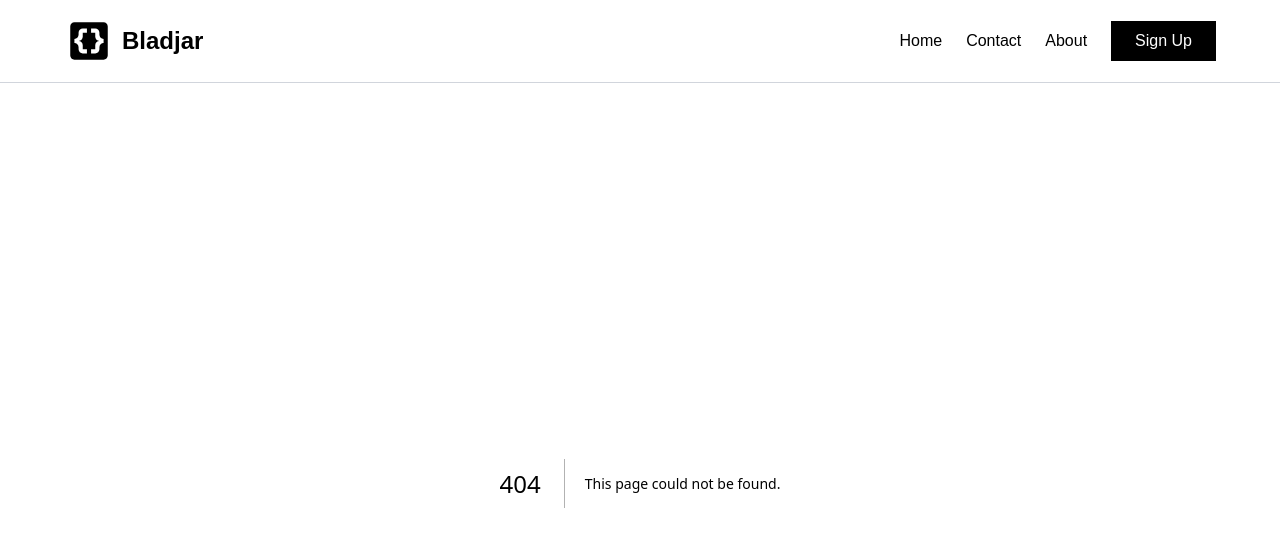
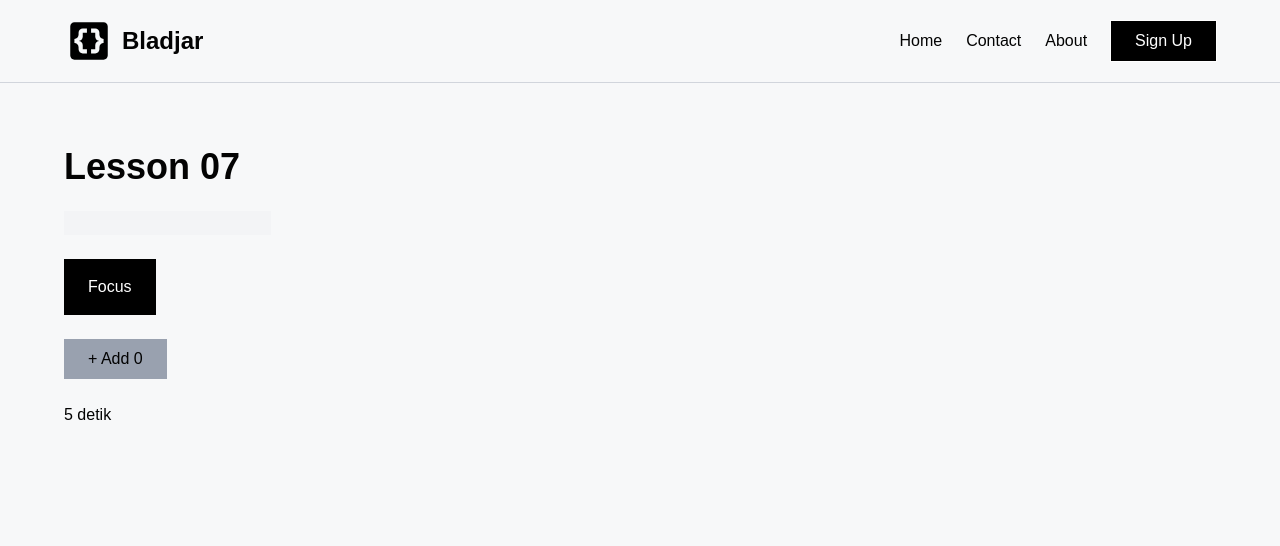
Before and after one commit to sundeeseeyou/lessons, a Next.js app in the folder next-lesson/: page /07-effect-and-ref in a window 1280 px wide. Before the commit this address had no page. Shown: the top 546 px of the page. Built offline with nearby package versions, Linux system fonts and the light colour scheme.

Commit message:
finalize lesson 007

```diff
--- /dev/null
+++ b/next-lesson/src/app/07-effect-and-ref/NOTES.md
@@ -0,0 +1,40 @@
+# Lesson 07 - useEffect and useRef
+
+## Experience:
+
+- Learn about useEffect and useRef
+- useRef is similar to a selector in css or jquery, but it will automatically trigger something to the target that have attribute ref=""
+- useEffect, as i understand, a sequence of effect that happen after something?
+- Learn how to use setInterval() and clearInterval()
+
+## Implementation:
+
+- preparation to useRef or useEffect `import { useRef , useEffect } from "react";` both hooks, must use the "use client";
+- Syntax of useRef `const ref = useRef<TypeOfComponent>(null)`
+- Syntax of useEffect
+
+`useEffect (() => {//logic/args},[])`
+
+- The Array on useEffect can do these
+  - Empty array, the effect execute for the first time
+  - Array with function inside, will execute everytime changes happen (?)
+
+## Blockers:
+
+- to understand the use of useEffect, i need more practice and challenges along with scenarios
+- setInterval and clearInterval also need to be studied more
+
+## Quiz Answers:
+
+1. Berikut jawabannya:
+   - Jika tanpa array brackets, kode didalamnya akan loop terus menerus, jarang dilakukan dan berbahaya
+   - Jika Array kosong [], kode akan dijalankan di awal saja
+   - Jika [variabel/function], maka kode akan dijalankan berulang-ulang selama memenuhi kriteria (?)
+
+2. Saya tahu kalau tanpa interval, angka yang bertambah 2x lipat. Saya tidak tahu kenapa, bisa tlong koreksi, kasih komentar di sini?
+
+## References:
+
+- https://react.dev/learn/synchronizing-with-effects
+- https://react.dev/learn/manipulating-the-dom-with-refs
+- https://santrikoding.com/belajar-react-dasar-10-useeffect
--- /dev/null
+++ b/next-lesson/src/app/07-effect-and-ref/focus-input.tsx
@@ -0,0 +1,23 @@
+"use client";
+import { useRef } from "react";
+
+export default function FocusInput() {
+  const inputRef = useRef<HTMLInputElement>(null);
+
+  return (
+    <>
+      <input
+        type="text"
+        ref={inputRef}
+        className="bg-gray-100 focus-visible:border-amber-600"
+      />
+      <button
+        type="button"
+        onClick={() => inputRef.current?.focus()}
+        className="px-6 py-4 bg-black text-white hover:cursor-pointer"
+      >
+        Focus
+      </button>
+    </>
+  );
+}
--- /dev/null
+++ b/next-lesson/src/app/07-effect-and-ref/layout.tsx
@@ -0,0 +1,11 @@
+export default function PageLayout({
+  children,
+}: LayoutProps<"/07-effect-and-ref">) {
+  return (
+    <>
+      <section className="flex flex-1 w-full max-w-360 flex-col items-center justify-start gap-8 p-16 sm:items-start mx-auto">
+        {children}
+      </section>
+    </>
+  );
+}
--- /dev/null
+++ b/next-lesson/src/app/07-effect-and-ref/page.tsx
@@ -0,0 +1,16 @@
+import FocusInput from "./focus-input";
+import Counter from "./title-counter";
+import Timer from "./timer";
+
+export default function LessonSeven() {
+  return (
+    <>
+      <div className="flex flex-col justify-start items-start gap-6">
+        <h1 className="text-4xl font-bold">Lesson 07</h1>
+        <FocusInput />
+        <Counter />
+        <Timer />
+      </div>
+    </>
+  );
+}
--- /dev/null
+++ b/next-lesson/src/app/07-effect-and-ref/timer.tsx
@@ -0,0 +1,18 @@
+"use client";
+
+import { useState, useEffect } from "react";
+
+export default function Timer() {
+  const [seconds, setSeconds] = useState(0);
+
+  useEffect(() => {
+    const id = setInterval(() => setSeconds((s) => s + 1), 1000);
+    // return () => clearInterval(id);
+  }, []);
+
+  return (
+    <>
+      <p>{seconds} detik</p>
+    </>
+  );
+}
--- /dev/null
+++ b/next-lesson/src/app/07-effect-and-ref/title-counter.tsx
@@ -0,0 +1,28 @@
+"use client";
+
+import { useState, useEffect } from "react";
+
+export default function Counter() {
+  const [count, setCount] = useState(0);
+
+  function countHandler() {
+    setCount(count + 1);
+  }
+
+  useEffect(() => {
+    document.title = `Clicked ${count} times`;
+    console.log("effect ran");
+  }, [count]);
+
+  return (
+    <>
+      <button
+        type="button"
+        onClick={countHandler}
+        className="px-6 py-2 bg-gray-400"
+      >
+        + Add {count}
+      </button>
+    </>
+  );
+}
```
Also changed, not shown: 1 other file (tests, documents, lock files or other folders).
